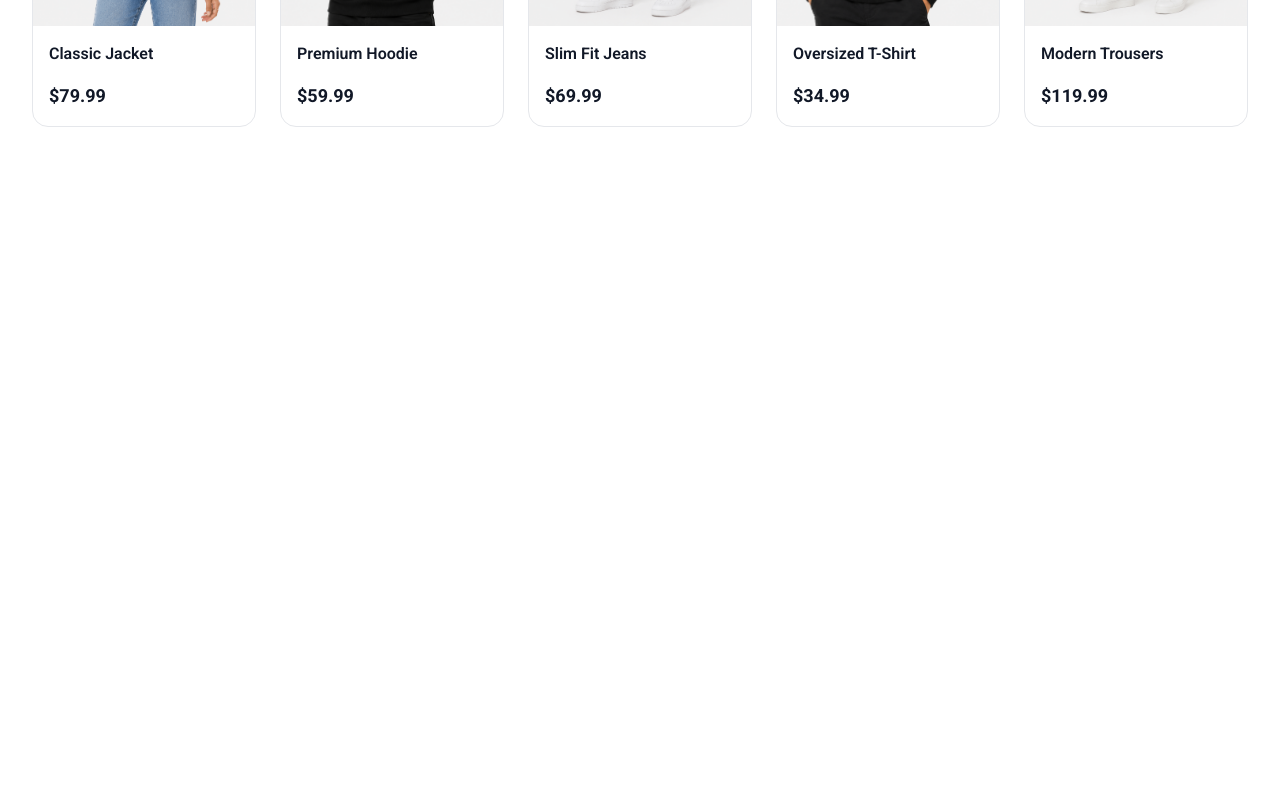
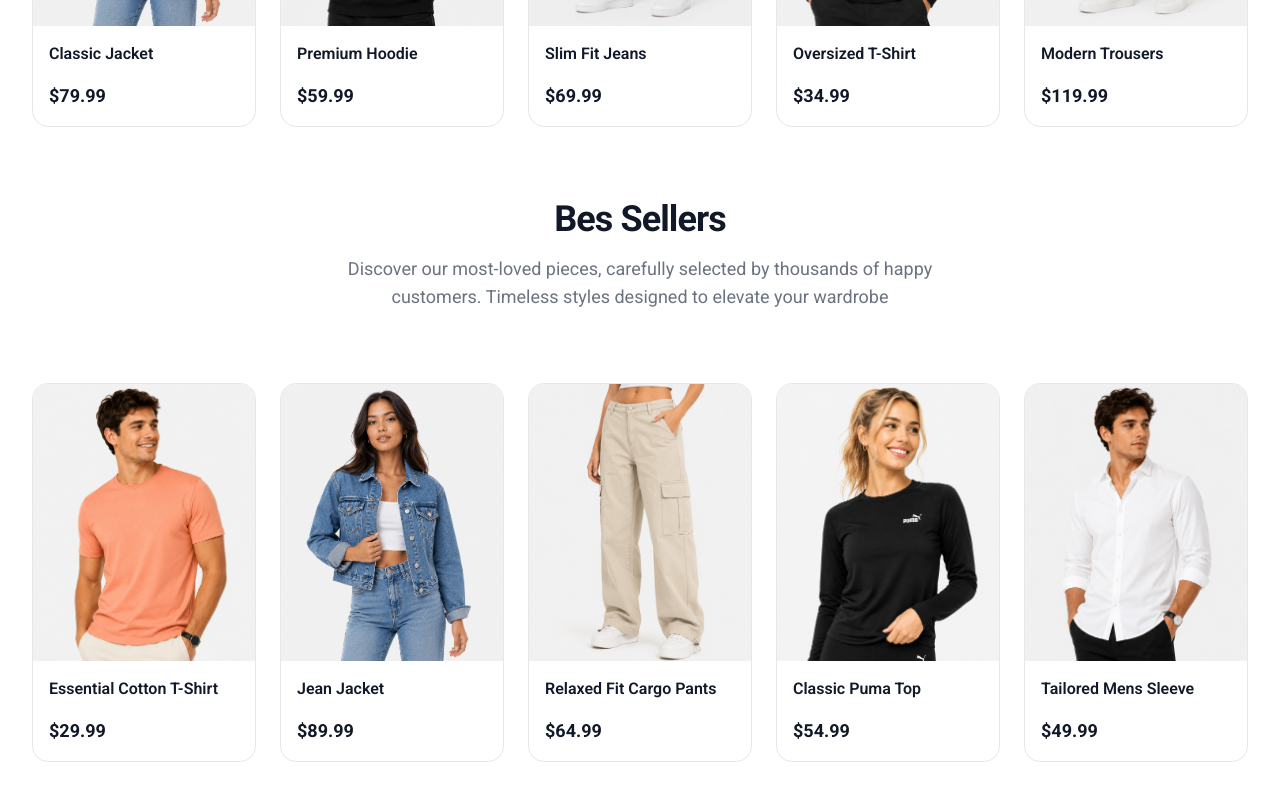
Before and after one commit to creativeloc/nextjs-estore2026, a Next.js app: page / in a window 1280 px wide. Shown: the part 1242-2042 px from the top of the page. Before the commit the page ends 1409 px from the top, so only its background shows below. Built offline with nearby package versions, Linux system fonts and the light colour scheme.

Commit message:
completed best sellers section

```diff
--- a/src/app/page.tsx
+++ b/src/app/page.tsx
@@ -1,3 +1,4 @@
+import BestSellers from "@/components/home/BestSellers"
 import HeroSection from "@/components/home/HeroSection"
 import LatestCollections from "@/components/home/LatestCollections"
 import FrontendLayout from "@/components/layouts/FrontendLayout"
@@ -7,6 +8,7 @@ export default function Home() {
     <FrontendLayout>
       <HeroSection />
       <LatestCollections />
+      <BestSellers />
     </FrontendLayout>
   )
 }
--- /dev/null
+++ b/src/components/home/BestSellers.tsx
@@ -0,0 +1,22 @@
+import { dummyBestSellers } from "@/constants/dummyProducts"
+import SectionHeader from "../ui/SectionHeader"
+import ProductCard from "../products/ProductCard"
+
+export default function BestSellers() {
+  return (
+    <section>
+      <SectionHeader
+        title="Bes Sellers"
+        subTitle="Discover our most-loved pieces, carefully selected by thousands of happy customers. Timeless styles designed to elevate your wardrobe"
+      />
+
+      <div className="my-10">
+        <div className="grid grid-cols-2 gap-6 md:grid-cols-3 lg:grid-cols-4 xl:grid-cols-5">
+          {dummyBestSellers.map((product) => (
+            <ProductCard product={product} key={product.id} />
+          ))}
+        </div>
+      </div>
+    </section>
+  )
+}
```
